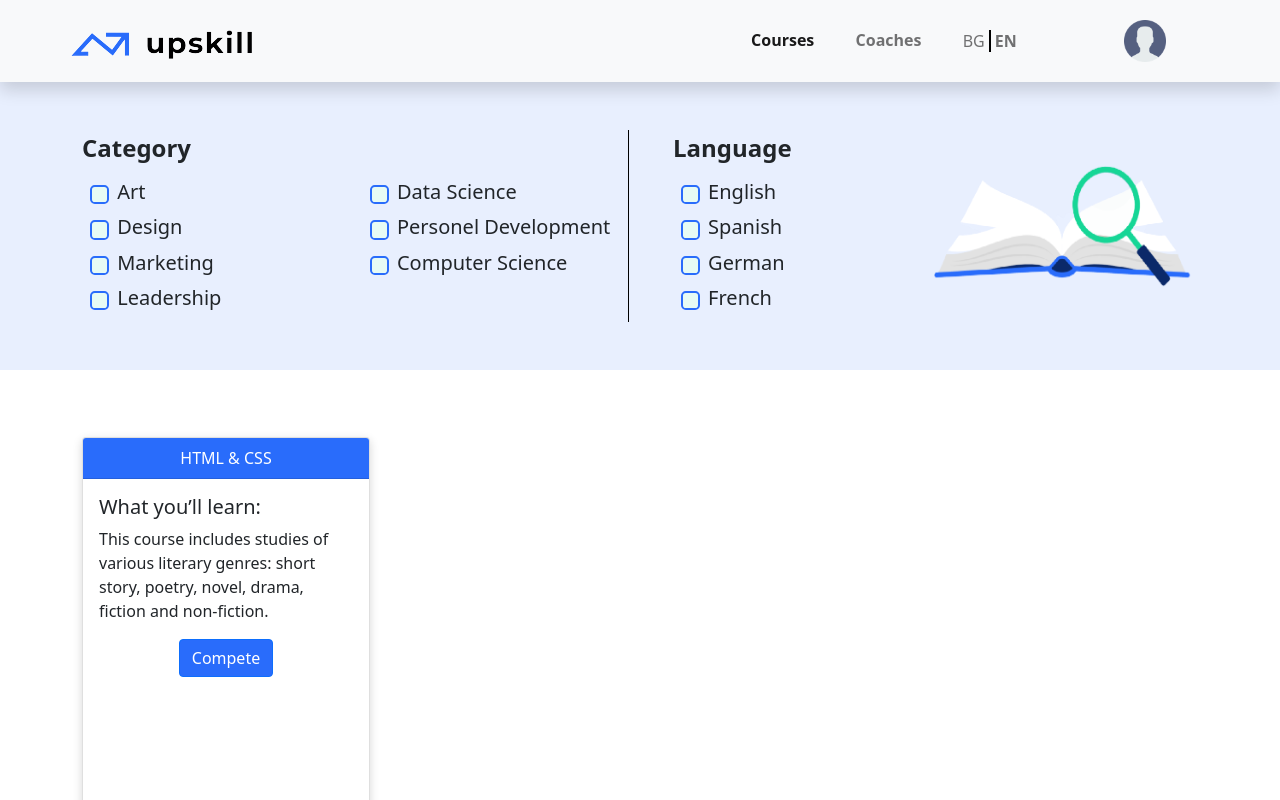
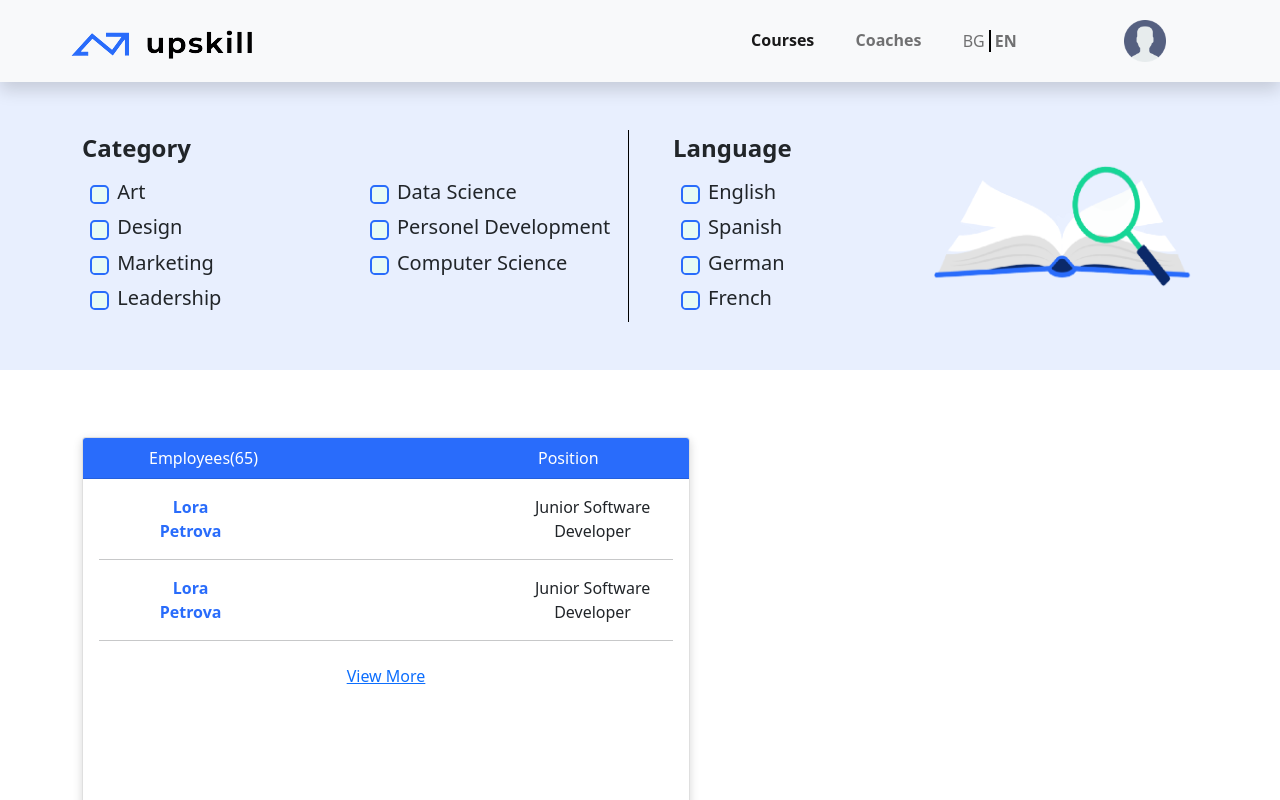
Before and after one commit to StoyanShopov/UpSkill, a React (Create React App) app in the folder Web/UpSkill.Web/ClientApp/: page /Courses in a window 1280 px wide. Shown: the top 800 px of the page. Built offline with nearby package versions, Linux system fonts and the light colour scheme.

Commit message:
Extract css in separate files

```diff
--- a/Web/UpSkill.Web/ClientApp/src/components/Courses/Courses.js
+++ b/Web/UpSkill.Web/ClientApp/src/components/Courses/Courses.js
@@ -1,17 +1,16 @@
 import React from 'react';
 import CategoriesAndLanguageMenu from '../CategoriesAndLanguageMenu/categoryAndLanguageMenu';
 import CoursesCard from '../CoursesCard/CoursesCard';
-
+import EmployeesPositionCard from '../EmployeesPositionCard/EmployeesPositionCard';
 
 import './Courses.css';
-
 
 export default function Courses() {
   return (
     <div className="content">
-            <CategoriesAndLanguageMenu atPage="Courses"/>
+      <CategoriesAndLanguageMenu atPage="Courses" />
 
-          <CoursesCard></CoursesCard>
+      <EmployeesPositionCard />
     </div>
   );
 }
--- /dev/null
+++ b/Web/UpSkill.Web/ClientApp/src/components/CoursesCard/CoursesCard.css
@@ -0,0 +1,14 @@
+.cardContainer {
+  width: 18rem;
+  text-align: 'text-center';
+}
+
+.cardColors {
+  background-color: #296cfb;
+  color: #ffffff;
+}
+
+.cardText {
+  text-align: left;
+  font: Montserrat;
+}
--- a/Web/UpSkill.Web/ClientApp/src/components/CoursesCard/CoursesCard.js
+++ b/Web/UpSkill.Web/ClientApp/src/components/CoursesCard/CoursesCard.js
@@ -1,21 +1,18 @@
 import React from 'react';
 import { Card, Button } from 'react-bootstrap';
+import './CoursesCard.css';
 
 function CoursesCard() {
   return (
-    <Card style={{ width: '18rem' }} className="text-center">
-      <Card.Header style={{ backgroundColor: '#296CFB', color: '#FFFFFF' }}>
-        HTML & CSS
-      </Card.Header>
+    <Card className="cardContainer">
+      <Card.Header className="cardColors">HTML & CSS</Card.Header>
       <Card.Body>
-        <Card.Title style={{ 'text-align': 'left', font: 'Montserrat' }}>
-          What you’ll learn:
-        </Card.Title>
-        <Card.Text style={{ 'text-align': 'left', font: 'Montserrat' }}>
+        <Card.Title className="cardText">What you’ll learn:</Card.Title>
+        <Card.Text className="cardText">
           This course includes studies of various literary genres: short story,
           poetry, novel, drama, fiction and non-fiction.
         </Card.Text>
-        <Button style={{ backgroundColor: '#296CFB' }}>Compete</Button>
+        <Button className="cardColors">Compete</Button>
       </Card.Body>
     </Card>
   );
--- /dev/null
+++ b/Web/UpSkill.Web/ClientApp/src/components/EmployeesPositionCard/EmployeeRow.js
@@ -0,0 +1,16 @@
+import React from 'react';
+import './EmployeesPositionCard.css';
+
+function EmployeeRow() {
+  return (
+    <>
+      <div className="rowText">
+        <strong id='employee'>Lora Petrova</strong>
+        <span id='position'>Junior Software Developer</span>
+      </div>
+      <hr />
+    </>
+  );
+}
+
+export default EmployeeRow;
--- /dev/null
+++ b/Web/UpSkill.Web/ClientApp/src/components/EmployeesPositionCard/EmployeesPositionCard.css
@@ -0,0 +1,27 @@
+.card {
+  width: 38rem;
+}
+
+.cardHeader {
+  background-color: #296cfb;
+  color: #ffffff;
+  display: flex;
+  justify-content: left;
+}
+
+.rowText {
+  display: flex;
+  justify-content: left;
+}
+
+strong {
+  color: #296cfb;
+}
+
+#employee{
+  padding-left: 50px;
+}
+
+#position{
+  padding-left: 280px;
+}
--- a/Web/UpSkill.Web/ClientApp/src/components/EmployeesPositionCard/EmployeesPositionCard.js
+++ b/Web/UpSkill.Web/ClientApp/src/components/EmployeesPositionCard/EmployeesPositionCard.js
@@ -1,17 +1,18 @@
 import React from 'react';
 import { Card, Button } from 'react-bootstrap';
+import EmployeeRow from './EmployeeRow';
+import './EmployeesPositionCard.css';
 
 function EmployeesPositionCard() {
   return (
-    <Card style={{ width: '38rem' }}>
-      <Card.Header style={{ backgroundColor: '#296CFB', color: '#FFFFFF' }}>
-        <p>Employees(65) Position</p>
+    <Card className="card">
+      <Card.Header className="cardHeader">
+        <span id='employee'>Employees(65)</span> <span id='position'>Position</span>
       </Card.Header>
       <Card.Body className="text-center">
-        <Card.Text style={{ 'text-align': 'left', font: 'Montserrat' }}>
-          {Row()}
-          {Row()}
-          {Row()}
+        <Card.Text>
+          <EmployeeRow />
+          <EmployeeRow />
         </Card.Text>
         <Button variant="link">View More</Button>
       </Card.Body>
@@ -19,14 +20,4 @@ function EmployeesPositionCard() {
   );
 }
 
-function Row() {
-  return (
-    <div>
-      <strong style={{ color: '#296CFB' }}>Lora Petrova</strong>{' '}
-      <span>Graphic Designer</span>
-      <hr />
-    </div>
-  );
-}
-
 export default EmployeesPositionCard;
--- a/Web/UpSkill.Web/ClientApp/src/components/Shared/CoachCard/CoachCard.js
+++ b/Web/UpSkill.Web/ClientApp/src/components/Shared/CoachCard/CoachCard.js
@@ -1,30 +1,27 @@
-import React from 'react'
+import React from 'react';
 import './CoachCard.css';
 import { Badge } from 'react-bootstrap';
 
 export default function CoachCard(props) {
-    const { displaySession, displayPrice, coachDetails: { fullName, company, coachField, imageUrl, price, session } } = props
+  const {
+    displaySession,
+    displayPrice,
+    coachDetails: { fullName, company, coachField, imageUrl, price, session },
+  } = props;
 
   return (
     <div className="card">
-            <div >
-                <img src={imageUrl} className="image" ></img>
+      <div>
+        <img src={imageUrl} className="image"></img>
       </div>
       <span className="fullName">{fullName}</span>
       <span className="coachField">{coachField} Coach</span>
-            {
-                displaySession &&
-                <span className="session">{session}</span>
-            }
+      {displaySession && <span className="session">{session}</span>}
       <h6>
         <Badge bg="secondary">{company}</Badge>
       </h6>
       {props.children}
-            {
-                displayPrice &&
-                <span className="coachPrice">{price}€  per session</span>
+      {displayPrice && <span className="coachPrice">{price}€ per session</span>}
+    </div>
+  );
 }
-
-        </div>
-    )
-}
```
Also changed, not shown: Web/UpSkill.Web/ClientApp/src/components/Shared/Footer/Footer.js (+70 -19 lines). Lines whose indentation alone changed are shown as unchanged.
